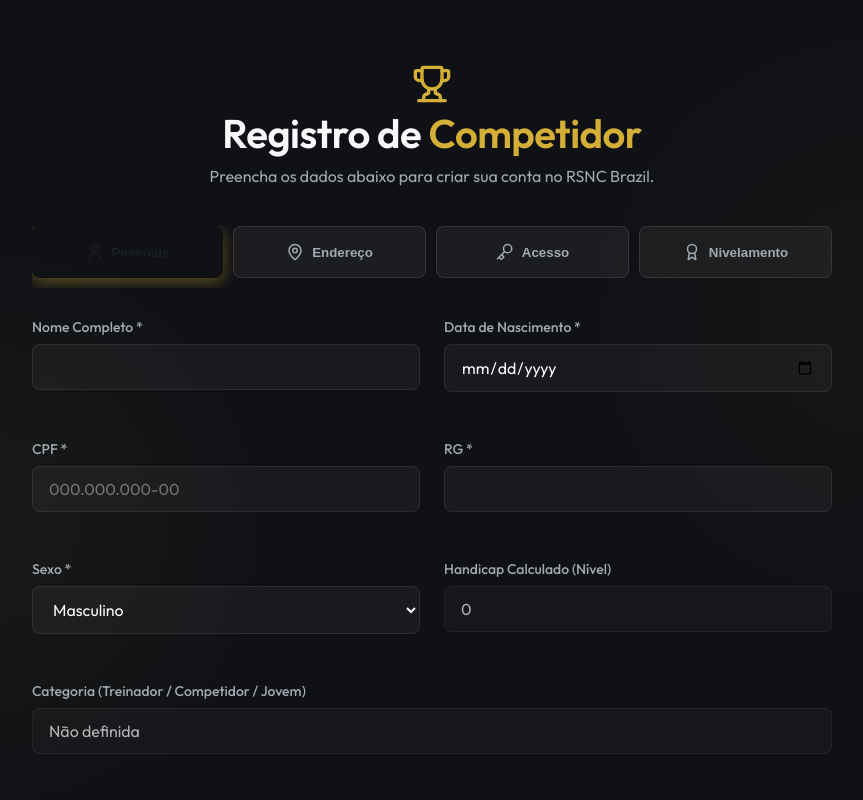
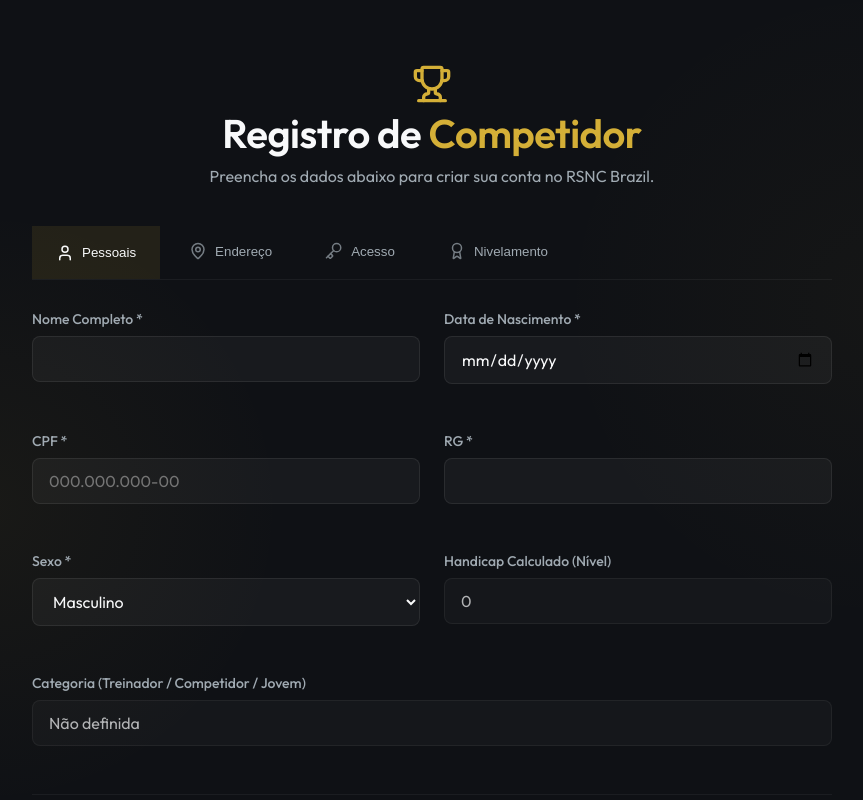
Before and after one commit to klebersalvador/rnscbrazil, a React (Vite) app in the folder frontend_new/: page /rsncbrazil/registro in a window 1280 px wide. Shown: the top 800 px of the page, without its empty margins (208-1071 px from the left). Built offline with nearby package versions, Linux system fonts and the light colour scheme.

Commit message:
Registro UI fixes: tabs and buttons

```diff
--- a/frontend_new/src/components/Registro.jsx
+++ b/frontend_new/src/components/Registro.jsx
@@ -220,34 +220,34 @@ export default function Registro() {
         </div>
 
         {/* Tabs Navegação */}
-        <div style={{ display: 'flex', gap: '10px', marginBottom: '30px', overflowX: 'auto', paddingBottom: '10px' }}>
+        <div style={{ display: 'flex', borderBottom: '1px solid rgba(255,255,255,0.05)', marginBottom: '30px', overflowX: 'auto', gap: '5px' }}>
           <button
             type="button"
             onClick={() => setActiveTab('pessoais')}
-            style={{ flex: 1, padding: '1rem', background: activeTab === 'pessoais' ? 'var(--color-gold)' : 'rgba(255,255,255,0.05)', border: activeTab === 'pessoais' ? 'none' : '1px solid rgba(255,255,255,0.1)', borderRadius: '8px', color: activeTab === 'pessoais' ? '#1a1d24' : '#a0aab2', cursor: 'pointer', display: 'flex', alignItems: 'center', justifyContent: 'center', gap: '8px', fontWeight: 'bold', whiteSpace: 'nowrap', transition: 'all 0.3s ease', boxShadow: activeTab === 'pessoais' ? '0 4px 15px rgba(212, 175, 55, 0.4)' : 'none' }}
+            style={{ padding: '1rem 1.5rem', background: activeTab === 'pessoais' ? 'rgba(212, 175, 55, 0.1)' : 'transparent', border: 'none', borderBottom: activeTab === 'pessoais' ? '3px solid var(--color-gold)' : '3px solid transparent', color: activeTab === 'pessoais' ? 'var(--color-gold)' : 'var(--color-text-muted)', cursor: 'pointer', display: 'flex', alignItems: 'center', justifyContent: 'center', gap: '8px', fontWeight: '500', whiteSpace: 'nowrap', transition: 'all 0.3s ease' }}
           >
-            <User size={18} /> Pessoais
+            <User size={18} style={{ opacity: activeTab === 'pessoais' ? 1 : 0.7 }} /> Pessoais
           </button>
           <button
             type="button"
             onClick={() => setActiveTab('endereco')}
-            style={{ flex: 1, padding: '1rem', background: activeTab === 'endereco' ? 'var(--color-gold)' : 'rgba(255,255,255,0.05)', border: activeTab === 'endereco' ? 'none' : '1px solid rgba(255,255,255,0.1)', borderRadius: '8px', color: activeTab === 'endereco' ? '#1a1d24' : '#a0aab2', cursor: 'pointer', display: 'flex', alignItems: 'center', justifyContent: 'center', gap: '8px', fontWeight: 'bold', whiteSpace: 'nowrap', transition: 'all 0.3s ease', boxShadow: activeTab === 'endereco' ? '0 4px 15px rgba(212, 175, 55, 0.4)' : 'none' }}
+            style={{ padding: '1rem 1.5rem', background: activeTab === 'endereco' ? 'rgba(212, 175, 55, 0.1)' : 'transparent', border: 'none', borderBottom: activeTab === 'endereco' ? '3px solid var(--color-gold)' : '3px solid transparent', color: activeTab === 'endereco' ? 'var(--color-gold)' : 'var(--color-text-muted)', cursor: 'pointer', display: 'flex', alignItems: 'center', justifyContent: 'center', gap: '8px', fontWeight: '500', whiteSpace: 'nowrap', transition: 'all 0.3s ease' }}
           >
-            <MapPin size={18} /> Endereço
+            <MapPin size={18} style={{ opacity: activeTab === 'endereco' ? 1 : 0.7 }} /> Endereço
           </button>
           <button
             type="button"
             onClick={() => setActiveTab('acesso')}
-            style={{ flex: 1, padding: '1rem', background: activeTab === 'acesso' ? 'var(--color-gold)' : 'rgba(255,255,255,0.05)', border: activeTab === 'acesso' ? 'none' : '1px solid rgba(255,255,255,0.1)', borderRadius: '8px', color: activeTab === 'acesso' ? '#1a1d24' : '#a0aab2', cursor: 'pointer', display: 'flex', alignItems: 'center', justifyContent: 'center', gap: '8px', fontWeight: 'bold', whiteSpace: 'nowrap', transition: 'all 0.3s ease', boxShadow: activeTab === 'acesso' ? '0 4px 15px rgba(212, 175, 55, 0.4)' : 'none' }}
+            style={{ padding: '1rem 1.5rem', background: activeTab === 'acesso' ? 'rgba(212, 175, 55, 0.1)' : 'transparent', border: 'none', borderBottom: activeTab === 'acesso' ? '3px solid var(--color-gold)' : '3px solid transparent', color: activeTab === 'acesso' ? 'var(--color-gold)' : 'var(--color-text-muted)', cursor: 'pointer', display: 'flex', alignItems: 'center', justifyContent: 'center', gap: '8px', fontWeight: '500', whiteSpace: 'nowrap', transition: 'all 0.3s ease' }}
           >
-            <Key size={18} /> Acesso
+            <Key size={18} style={{ opacity: activeTab === 'acesso' ? 1 : 0.7 }} /> Acesso
           </button>
           <button
             type="button"
             onClick={() => setActiveTab('nivelamento')}
-            style={{ flex: 1, padding: '1rem', background: activeTab === 'nivelamento' ? 'var(--color-gold)' : 'rgba(255,255,255,0.05)', border: activeTab === 'nivelamento' ? 'none' : '1px solid rgba(255,255,255,0.1)', borderRadius: '8px', color: activeTab === 'nivelamento' ? '#1a1d24' : '#a0aab2', cursor: 'pointer', display: 'flex', alignItems: 'center', justifyContent: 'center', gap: '8px', fontWeight: 'bold', whiteSpace: 'nowrap', transition: 'all 0.3s ease', boxShadow: activeTab === 'nivelamento' ? '0 4px 15px rgba(212, 175, 55, 0.4)' : 'none' }}
+            style={{ padding: '1rem 1.5rem', background: activeTab === 'nivelamento' ? 'rgba(212, 175, 55, 0.1)' : 'transparent', border: 'none', borderBottom: activeTab === 'nivelamento' ? '3px solid var(--color-gold)' : '3px solid transparent', color: activeTab === 'nivelamento' ? 'var(--color-gold)' : 'var(--color-text-muted)', cursor: 'pointer', display: 'flex', alignItems: 'center', justifyContent: 'center', gap: '8px', fontWeight: '500', whiteSpace: 'nowrap', transition: 'all 0.3s ease' }}
           >
-            <Award size={18} /> Nivelamento
+            <Award size={18} style={{ opacity: activeTab === 'nivelamento' ? 1 : 0.7 }} /> Nivelamento
           </button>
         </div>
 
@@ -356,8 +356,8 @@ export default function Registro() {
               </div>
             </div>
 
-            <div style={{ display: 'flex', justifyContent: 'space-between', alignItems: 'center', marginTop: '1rem', borderTop: '1px solid rgba(255,255,255,0.05)', paddingTop: '1.5rem' }}>
-              <button type="button" onClick={() => setActiveTab('pessoais')} className="btn btn-secondary" style={{ padding: '0.6rem 1.5rem' }}><ArrowLeft size={16} style={{ marginRight: '8px' }} /> Voltar</button>
+            <div style={{ display: 'flex', justifyContent: 'flex-end', gap: '1rem', alignItems: 'center', marginTop: '1rem', borderTop: '1px solid rgba(255,255,255,0.05)', paddingTop: '1.5rem' }}>
+              <button type="button" onClick={() => setActiveTab('pessoais')} className="btn btn-secondary" style={{ padding: '0.6rem 1.5rem' }}>Voltar</button>
               <button type="button" onClick={() => setActiveTab('acesso')} className="btn btn-primary" style={{ padding: '0.6rem 1.5rem' }}>Avançar <ArrowLeft size={16} style={{ transform: 'rotate(180deg)', marginLeft: '8px' }} /></button>
             </div>
           </div>
@@ -382,8 +382,8 @@ export default function Registro() {
               </div>
             </div>
 
-            <div style={{ display: 'flex', justifyContent: 'space-between', alignItems: 'center', marginTop: '1rem', borderTop: '1px solid rgba(255,255,255,0.05)', paddingTop: '1.5rem' }}>
-              <button type="button" onClick={() => setActiveTab('endereco')} className="btn btn-secondary" style={{ padding: '0.6rem 1.5rem' }}><ArrowLeft size={16} style={{ marginRight: '8px' }} /> Voltar</button>
+            <div style={{ display: 'flex', justifyContent: 'flex-end', gap: '1rem', alignItems: 'center', marginTop: '1rem', borderTop: '1px solid rgba(255,255,255,0.05)', paddingTop: '1.5rem' }}>
+              <button type="button" onClick={() => setActiveTab('endereco')} className="btn btn-secondary" style={{ padding: '0.6rem 1.5rem' }}>Voltar</button>
               <button type="button" onClick={() => setActiveTab('nivelamento')} className="btn btn-primary" style={{ padding: '0.6rem 1.5rem' }}>Avançar <ArrowLeft size={16} style={{ transform: 'rotate(180deg)', marginLeft: '8px' }} /></button>
             </div>
           </div>
@@ -402,8 +402,8 @@ export default function Registro() {
               <strong>Categoria Calculada:</strong> {formData.categoria_competidor || 'Não definida'}
             </div>
 
-            <div style={{ display: 'flex', justifyContent: 'space-between', alignItems: 'center', marginTop: '2rem', paddingTop: '1.5rem', borderTop: '1px solid rgba(255,255,255,0.05)' }}>
-              <button type="button" onClick={() => setActiveTab('acesso')} className="btn btn-secondary" style={{ padding: '0.6rem 1.5rem' }}><ArrowLeft size={16} style={{ marginRight: '8px' }} /> Voltar</button>
+            <div style={{ display: 'flex', justifyContent: 'flex-end', gap: '1rem', alignItems: 'center', marginTop: '2rem', paddingTop: '1.5rem', borderTop: '1px solid rgba(255,255,255,0.05)' }}>
+              <button type="button" onClick={() => setActiveTab('acesso')} className="btn btn-secondary" style={{ padding: '0.6rem 1.5rem' }}>Voltar</button>
               <button type="submit" className="btn btn-primary" style={{ display: 'flex', alignItems: 'center', justifyContent: 'center', gap: '8px', padding: '0.6rem 1.5rem', boxShadow: '0 4px 15px rgba(212, 175, 55, 0.4)' }} disabled={loading}>
                 <Save size={18} />
                 {loading ? 'Salvando...' : 'Concluir Cadastro'}
@@ -414,8 +414,7 @@ export default function Registro() {
         </form>
 
         <div className="login-footer" style={{ marginTop: '2rem' }}>
-          <p>Já tem uma conta? <button className="btn-link" onClick={() => navigate('/login')}>Faça Login</button></p>
-          <button className="btn btn-secondary w-100" onClick={() => navigate('/')} style={{ marginTop: '1rem', width: '100%' }}>
+          <button className="btn btn-secondary" onClick={() => navigate('/')} style={{ marginTop: '1rem', width: '100%' }}>
             <ArrowLeft size={20} /> Voltar ao Início
           </button>
         </div>
```
Also changed, not shown: 2 other files (tests, documents, lock files or other folders).
